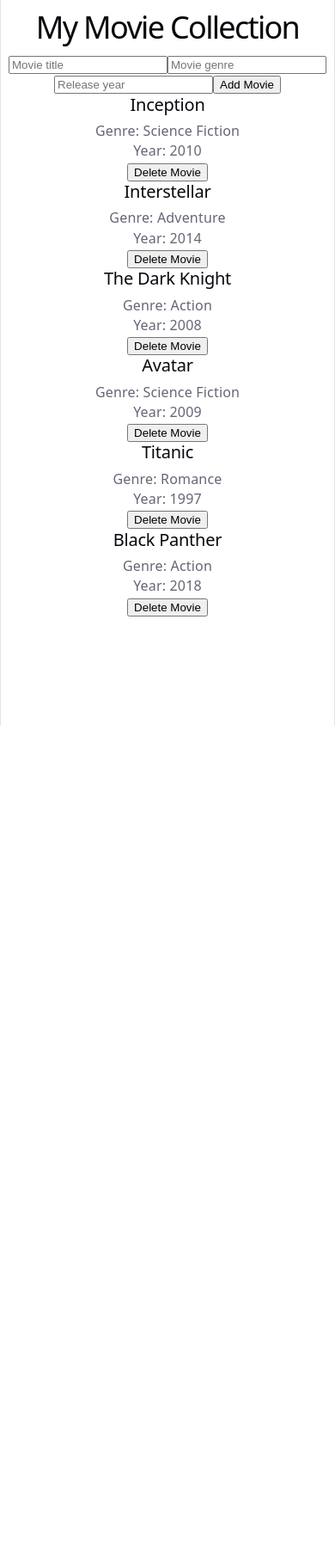
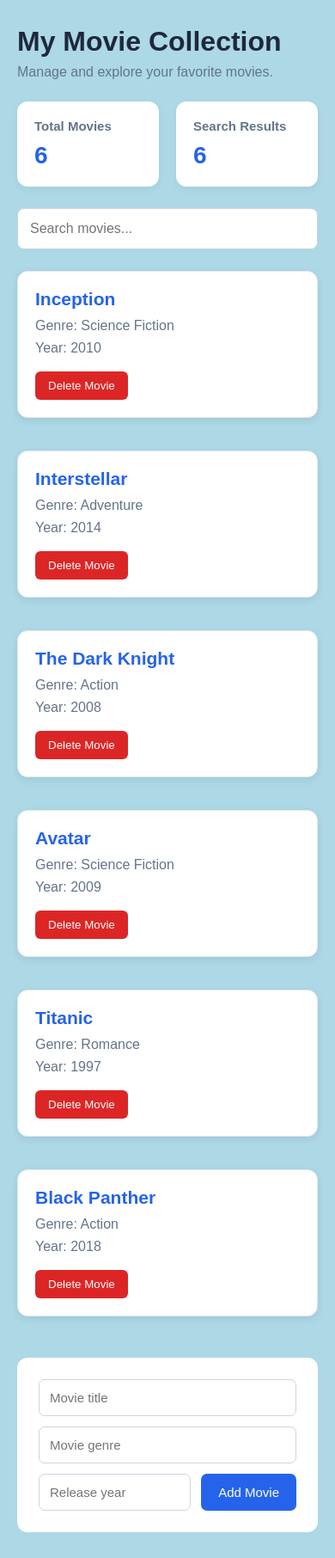
Before and after one commit to markmwangi010806-prog/movie-collection, a React (Vite) app: page / in a window 390 px wide. Shown: the whole page at 86% size. Before the commit the page ends 844 px from the top, so only its background shows below. Built offline with nearby package versions, Linux system fonts and the light colour scheme.

Commit message:
Build responsive movie collection dashboard

```diff
--- a/src/App.css
+++ b/src/App.css
@@ -1,184 +1,166 @@
-.counter {
-  font-size: 16px;
-  padding: 5px 10px;
-  border-radius: 5px;
-  color: var(--accent);
-  background: var(--accent-bg);
-  border: 2px solid transparent;
-  transition: border-color 0.3s;
-  margin-bottom: 24px;
 
-  &:hover {
-    border-color: var(--accent-border);
+/* Main dashboard */
+.app-container {
+  max-width: 1200px;
+  margin: 0 auto;
+  padding: 30px 20px;
 }
-  &:focus-visible {
-    outline: 2px solid var(--accent);
-    outline-offset: 2px;
+
+/* Main heading */
+h1 {
+  color: #1e293b;
+  font-size: 32px;
+  margin-bottom: 25px;
+}
+
+/* Movie card */
+.movie-card {
+  background-color: white;
+  padding: 20px;
+  border-radius: 12px;
+  margin-bottom: 18px;
+  box-shadow: 0 3px 10px rgba(0, 0, 0, 0.08);
+  border: 1px solid #e2e8f0;
+}
+
+/* Movie title */
+.movie-card h2 {
+  color: #2563eb;
+  margin-bottom: 10px;
+  font-size: 21px;
+}
+
+/* Movie details */
+.movie-card p {
+  color: #64748b;
+  margin-bottom: 8px;
+}
+
+/* Delete button */
+.delete-button {
+  background-color: #dc2626;
+  color: white;
+  border: none;
+  padding: 9px 15px;
+  border-radius: 6px;
+  cursor: pointer;
+  margin-top: 10px;
+}
+
+.delete-button:hover {
+  background-color: #991b1b;
+}
+
+
+/* Movie grid layout */
+.movie-grid {
+  display: grid;
+  grid-template-columns: repeat(3, 1fr);
+  gap: 20px;
+}
+
+/* Responsive layout for tablets */
+@media (max-width: 900px) {
+  .movie-grid {
+    grid-template-columns: repeat(2, 1fr);
   }
 }
 
-.hero {
-  position: relative;
-
-  .base,
-  .framework,
-  .vite {
-    inset-inline: 0;
-    margin: 0 auto;
-  }
-
-  .base {
-    width: 170px;
-    position: relative;
-    z-index: 0;
-  }
-
-  .framework,
-  .vite {
-    position: absolute;
-  }
-
-  .framework {
-    z-index: 1;
-    top: 34px;
-    height: 28px;
-    transform: perspective(2000px) rotateZ(300deg) rotateX(44deg) rotateY(39deg)
-      scale(1.4);
-  }
-
-  .vite {
-    z-index: 0;
-    top: 107px;
-    height: 26px;
-    width: auto;
-    transform: perspective(2000px) rotateZ(300deg) rotateX(40deg) rotateY(39deg)
-      scale(0.8);
+/* Responsive layout for phones */
+@media (max-width: 600px) {
+  .movie-grid {
+    grid-template-columns: 1fr;
   }
 }
 
-#center {
-  display: flex;
-  flex-direction: column;
-  gap: 25px;
-  place-content: center;
-  place-items: center;
-  flex-grow: 1;
 
-  @media (max-width: 1024px) {
-    padding: 32px 20px 24px;
-    gap: 18px;
-  }
+/* Search bar */
+.search-input {
+  width: 100%;
+  padding: 14px;
+  margin-bottom: 25px;
+  border: 1px solid #cbd5e1;
+  border-radius: 8px;
+  font-size: 16px;
 }
 
-#next-steps {
+/* Add movie form */
+.movie-form {
+  background: white;
+  padding: 25px;
+  border-radius: 12px;
+  margin-top: 30px;
   display: flex;
-  border-top: 1px solid var(--border);
-  text-align: left;
-
-  & > div {
-    flex: 1 1 0;
-    padding: 32px;
-    @media (max-width: 1024px) {
-      padding: 24px 20px;
-    }
+  flex-wrap: wrap;
+  gap: 12px;
 }
 
-  .icon {
-    margin-bottom: 16px;
-    width: 22px;
-    height: 22px;
+/* Form inputs */
+.form-input {
+  flex: 1;
+  min-width: 150px;
+  padding: 12px;
+  border: 1px solid #cbd5e1;
+  border-radius: 7px;
+  font-size: 15px;
 }
 
-  @media (max-width: 1024px) {
-    flex-direction: column;
-    text-align: center;
-  }
+/* Add button */
+.add-button {
+  background: #2563eb;
+  color: white;
+  border: none;
+  padding: 12px 20px;
+  border-radius: 7px;
+  cursor: pointer;
+  font-size: 15px;
 }
 
-#docs {
-  border-right: 1px solid var(--border);
-
-  @media (max-width: 1024px) {
-    border-right: none;
-    border-bottom: 1px solid var(--border);
-  }
+.add-button:hover {
+  background: #1d4ed8;
 }
 
-#next-steps ul {
-  list-style: none;
-  padding: 0;
-  display: flex;
-  gap: 8px;
-  margin: 32px 0 0;
 
-  .logo {
-    height: 18px;
+/* Dashboard header */
+.dashboard-header {
+  margin-bottom: 25px;
 }
 
-  a {
-    color: var(--text-h);
-    font-size: 16px;
-    border-radius: 6px;
-    background: var(--social-bg);
-    display: flex;
-    padding: 6px 12px;
-    align-items: center;
-    gap: 8px;
-    text-decoration: none;
-    transition: box-shadow 0.3s;
-
-    &:hover {
-      box-shadow: var(--shadow);
-    }
-    .button-icon {
-      height: 18px;
-      width: 18px;
-    }
+.dashboard-header h1 {
+  font-size: 32px;
+  color: #1e293b;
+  margin-bottom: 8px;
 }
 
-  @media (max-width: 1024px) {
-    margin-top: 20px;
-    flex-wrap: wrap;
-    justify-content: center;
-
-    li {
-      flex: 1 1 calc(50% - 8px);
+.dashboard-header p {
+  color: #64748b;
+  font-size: 16px;
 }
 
-    a {
-      width: 100%;
-      justify-content: center;
-      box-sizing: border-box;
-    }
-  }
+/* Statistics container */
+.stats-container {
+  display: grid;
+  grid-template-columns: repeat(2, 1fr);
+  gap: 20px;
+  margin-bottom: 25px;
 }
 
-#spacer {
-  height: 88px;
-  border-top: 1px solid var(--border);
-  @media (max-width: 1024px) {
-    height: 48px;
-  }
+/* Statistics cards */
+.stat-card {
+  background: white;
+  padding: 20px;
+  border-radius: 12px;
+  box-shadow: 0 3px 10px rgba(0, 0, 0, 0.05);
 }
 
-.ticks {
-  position: relative;
-  width: 100%;
-
-  &::before,
-  &::after {
-    content: '';
-    position: absolute;
-    top: -4.5px;
-    border: 5px solid transparent;
+.stat-card h3 {
+  color: #64748b;
+  font-size: 15px;
+  margin-bottom: 10px;
 }
 
-  &::before {
-    left: 0;
-    border-left-color: var(--border);
+.stat-card p {
+  color: #2563eb;
+  font-size: 28px;
+  font-weight: bold;
 }
-  &::after {
-    right: 0;
-    border-right-color: var(--border);
-  }
-}
--- a/src/components/MovieCard.jsx
+++ b/src/components/MovieCard.jsx
@@ -1,11 +1,11 @@
+
 function MovieCard({ title, genre, year, onDelete }) {
   return (
-    <div>
+    <div className="movie-card">
       <h2>{title}</h2>
       <p>Genre: {genre}</p>
       <p>Year: {year}</p>
-
-      <button onClick={onDelete}>
+      <button className="delete-button" onClick={onDelete}>
         Delete Movie
       </button>
     </div>
--- a/src/components/MovieList.jsx
+++ b/src/components/MovieList.jsx
@@ -1,50 +1,26 @@
+
 import { useState } from "react";
 import MovieCard from "./MovieCard";
+import "../App.css";
 
 function MovieList() {
-
   const [movies, setMovies] = useState([
-    {
-      id: 1,
-      title: "Inception",
-      genre: "Science Fiction",
-      year: 2010
-    },
-    {
-      id: 2,
-      title: "Interstellar",
-      genre: "Adventure",
-      year: 2014
-    },
-    {
-      id: 3,
-      title: "The Dark Knight",
-      genre: "Action",
-      year: 2008
-    },
-    {
-      id: 4,
-      title: "Avatar",
-      genre: "Science Fiction",
-      year: 2009
-    },
-    {
-      id: 5,
-      title: "Titanic",
-      genre: "Romance",
-      year: 1997
-    },
-    {
-      id: 6,
-      title: "Black Panther",
-      genre: "Action",
-      year: 2018
-    }
+    { id: 1, title: "Inception", genre: "Science Fiction", year: 2010 },
+    { id: 2, title: "Interstellar", genre: "Adventure", year: 2014 },
+    { id: 3, title: "The Dark Knight", genre: "Action", year: 2008 },
+    { id: 4, title: "Avatar", genre: "Science Fiction", year: 2009 },
+    { id: 5, title: "Titanic", genre: "Romance", year: 1997 },
+    { id: 6, title: "Black Panther", genre: "Action", year: 2018 },
   ]);
 
   const [title, setTitle] = useState("");
   const [genre, setGenre] = useState("");
   const [year, setYear] = useState("");
+  const [search, setSearch] = useState("");
+
+  const filteredMovies = movies.filter((movie) =>
+    movie.title.toLowerCase().includes(search.toLowerCase())
+  );
 
   function handleAddMovie(event) {
     event.preventDefault();
@@ -58,11 +34,10 @@ function MovieList() {
       id: Date.now(),
       title: title.trim(),
       genre: genre.trim(),
-      year: Number(year)
+      year: Number(year),
     };
 
     setMovies([...movies, newMovie]);
-
     setTitle("");
     setGenre("");
     setYear("");
@@ -73,36 +48,42 @@ function MovieList() {
   }
 
   return (
-    <div>
-      <h1>My Movie Collection</h1>
+    <div className="app-container">
 
-      <form onSubmit={handleAddMovie}>
-        <input
-          type="text"
-          placeholder="Movie title"
-          value={title}
-          onChange={(event) => setTitle(event.target.value)}
-        />
+      {/* Dashboard header */}
+      <div className="dashboard-header">
+        <h1>My Movie Collection</h1>
+        <p>Manage and explore your favorite movies.</p>
+      </div>
 
-        <input
-          type="text"
-          placeholder="Movie genre"
-          value={genre}
-          onChange={(event) => setGenre(event.target.value)}
-        />
+      {/* Movie statistics */}
+      <div className="stats-container">
+        <div className="stat-card">
+          <h3>Total Movies</h3>
+          <p>{movies.length}</p>
+        </div>
 
-        <input
-          type="number"
-          placeholder="Release year"
-          value={year}
-          onChange={(event) => setYear(event.target.value)}
-        />
+        <div className="stat-card">
+          <h3>Search Results</h3>
+          <p>{filteredMovies.length}</p>
+        </div>
+      </div>
 
-        <button type="submit">Add Movie</button>
-      </form>
+      {/* Search bar */}
+      <input
+        className="search-input"
+        type="text"
+        placeholder="Search movies..."
+        value={search}
+        onChange={(event) => setSearch(event.target.value)}
+      />
 
-      <div>
-        {movies.map((movie) => (
+      {/* Empty search message */}
+      {filteredMovies.length === 0 && <p>No movies found!</p>}
+
+      {/* Movie collection */}
+      <div className="movie-grid">
+        {filteredMovies.map((movie) => (
           <MovieCard
             key={movie.id}
             title={movie.title}
@@ -113,6 +94,37 @@ function MovieList() {
         ))}
       </div>
 
+      {/* Add movie form - only ONE form */}
+      <form className="movie-form" onSubmit={handleAddMovie}>
+        <input
+          className="form-input"
+          type="text"
+          placeholder="Movie title"
+          value={title}
+          onChange={(event) => setTitle(event.target.value)}
+        />
+
+        <input
+          className="form-input"
+          type="text"
+          placeholder="Movie genre"
+          value={genre}
+          onChange={(event) => setGenre(event.target.value)}
+        />
+
+        <input
+          className="form-input"
+          type="number"
+          placeholder="Release year"
+          value={year}
+          onChange={(event) => setYear(event.target.value)}
+        />
+
+        <button className="add-button" type="submit">
+          Add Movie
+        </button>
+      </form>
+
     </div>
   );
 }
--- a/src/index.css
+++ b/src/index.css
@@ -1,111 +1,14 @@
-:root {
-  --text: #6b6375;
-  --text-h: #08060d;
-  --bg: #fff;
-  --border: #e5e4e7;
-  --code-bg: #f4f3ec;
-  --accent: #aa3bff;
-  --accent-bg: rgba(170, 59, 255, 0.1);
-  --accent-border: rgba(170, 59, 255, 0.5);
-  --social-bg: rgba(244, 243, 236, 0.5);
-  --shadow:
-    rgba(0, 0, 0, 0.1) 0 10px 15px -3px, rgba(0, 0, 0, 0.05) 0 4px 6px -2px;
 
-  --sans: system-ui, 'Segoe UI', Roboto, sans-serif;
-  --heading: system-ui, 'Segoe UI', Roboto, sans-serif;
-  --mono: ui-monospace, Consolas, monospace;
-
-  font: 18px/145% var(--sans);
-  letter-spacing: 0.18px;
-  color-scheme: light dark;
-  color: var(--text);
-  background: var(--bg);
-  font-synthesis: none;
-  text-rendering: optimizeLegibility;
-  -webkit-font-smoothing: antialiased;
-  -moz-osx-font-smoothing: grayscale;
-
-  @media (max-width: 1024px) {
-    font-size: 16px;
-  }
-}
-
-@media (prefers-color-scheme: dark) {
-  :root {
-    --text: #9ca3af;
-    --text-h: #f3f4f6;
-    --bg: #16171d;
-    --border: #2e303a;
-    --code-bg: #1f2028;
-    --accent: #c084fc;
-    --accent-bg: rgba(192, 132, 252, 0.15);
-    --accent-border: rgba(192, 132, 252, 0.5);
-    --social-bg: rgba(47, 48, 58, 0.5);
-    --shadow:
-      rgba(0, 0, 0, 0.4) 0 10px 15px -3px, rgba(0, 0, 0, 0.25) 0 4px 6px -2px;
-  }
-
-  #social .button-icon {
-    filter: invert(1) brightness(2);
-  }
-}
-
-body {
+/* Reset default browser spacing */
+* {
   margin: 0;
-}
-
-#root {
-  width: 1126px;
-  max-width: 100%;
-  margin: 0 auto;
-  text-align: center;
-  border-inline: 1px solid var(--border);
-  min-height: 100svh;
-  display: flex;
-  flex-direction: column;
+  padding: 0;
   box-sizing: border-box;
 }
 
-h1,
-h2 {
-  font-family: var(--heading);
-  font-weight: 500;
-  color: var(--text-h);
+/* Overall page styling */
+body {
+  font-family: Arial, sans-serif;
+  background-color: lightblue;
+  color: #222;
 }
-
-h1 {
-  font-size: 56px;
-  letter-spacing: -1.68px;
-  margin: 32px 0;
-  @media (max-width: 1024px) {
-    font-size: 36px;
-    margin: 20px 0;
-  }
-}
-h2 {
-  font-size: 24px;
-  line-height: 118%;
-  letter-spacing: -0.24px;
-  margin: 0 0 8px;
-  @media (max-width: 1024px) {
-    font-size: 20px;
-  }
-}
-p {
-  margin: 0;
-}
-
-code,
-.counter {
-  font-family: var(--mono);
-  display: inline-flex;
-  border-radius: 4px;
-  color: var(--text-h);
-}
-
-code {
-  font-size: 15px;
-  line-height: 135%;
-  padding: 4px 8px;
-  background: var(--code-bg);
-}
```
Lines whose indentation alone changed are shown as unchanged.
